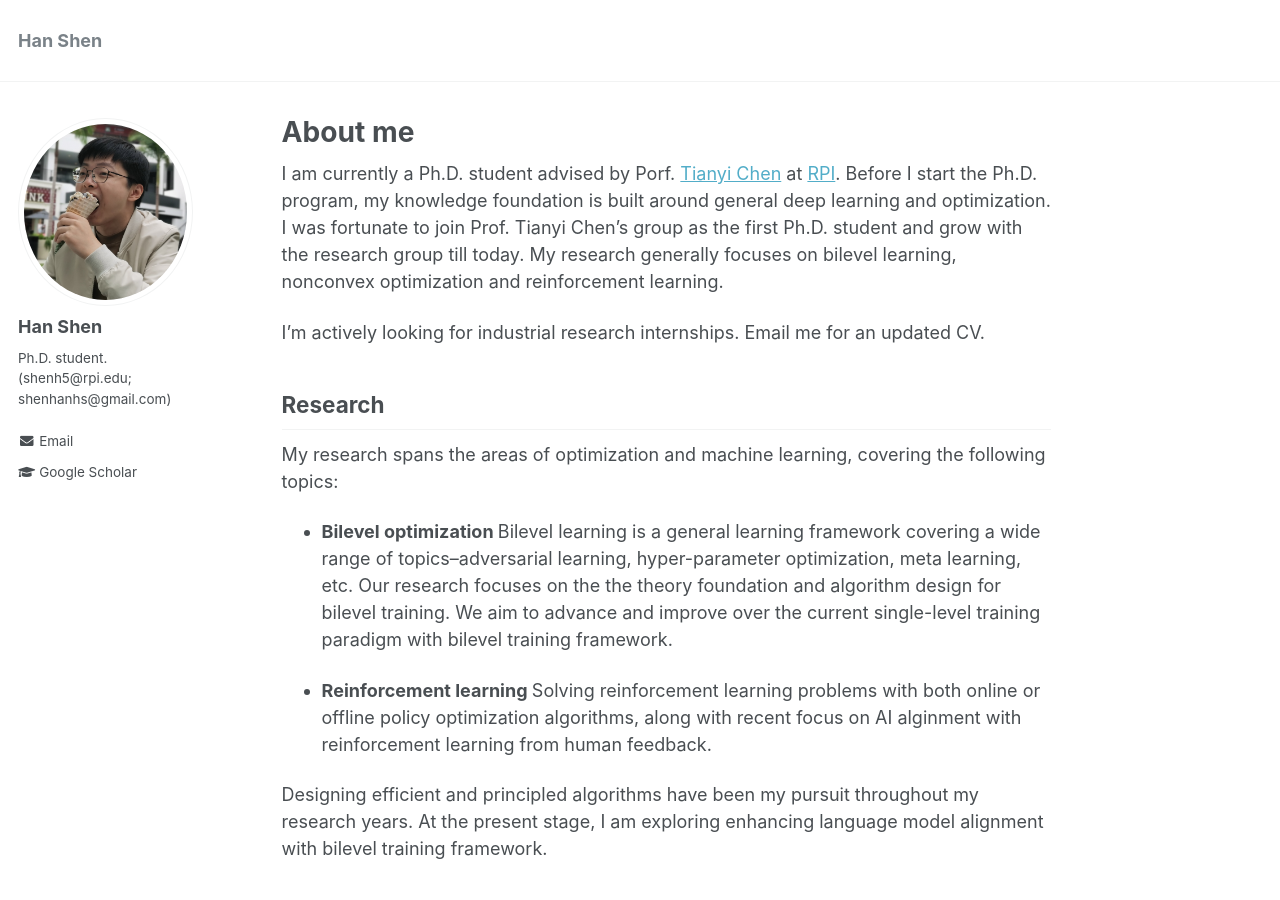
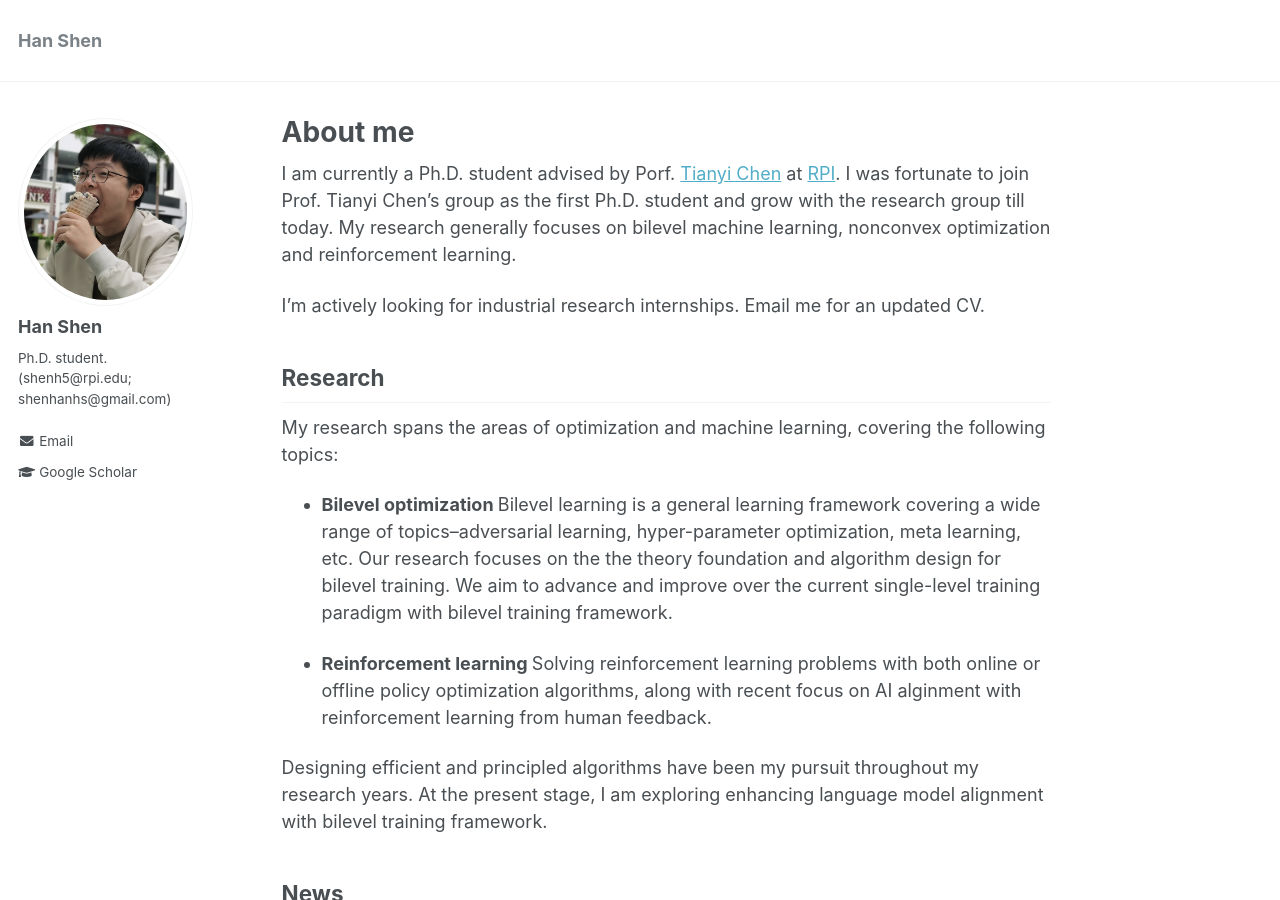
Before and after one commit to hanshen95/hanshen95.github.io, a Jekyll site: the page built from _pages/about.md, in a window 1280 px wide and 900 px high. Built offline with Jekyll 4.4.1, drawn with Linux system fonts in a browser that asks for light colours.

Commit message:
Update about.md

```diff
--- a/_pages/about.md
+++ b/_pages/about.md
@@ -9,7 +9,7 @@ redirect_from:
 ---
 
 
-I am currently a Ph.D. student advised by Porf. [Tianyi Chen](https://chentianyi1991.github.io/) at [RPI](https://www.rpi.edu/). Before I start the Ph.D. program, my knowledge foundation is built around general deep learning and optimization. I was fortunate to join Prof. Tianyi Chen's group as the first Ph.D. student and grow with the research group till today. My research generally focuses on bilevel learning, nonconvex optimization and reinforcement learning.
+I am currently a Ph.D. student advised by Porf. [Tianyi Chen](https://chentianyi1991.github.io/) at [RPI](https://www.rpi.edu/). I was fortunate to join Prof. Tianyi Chen's group as the first Ph.D. student and grow with the research group till today. My research generally focuses on bilevel machine learning, nonconvex optimization and reinforcement learning.
 
 I'm actively looking for industrial research internships. Email me for an updated CV.
 
```
